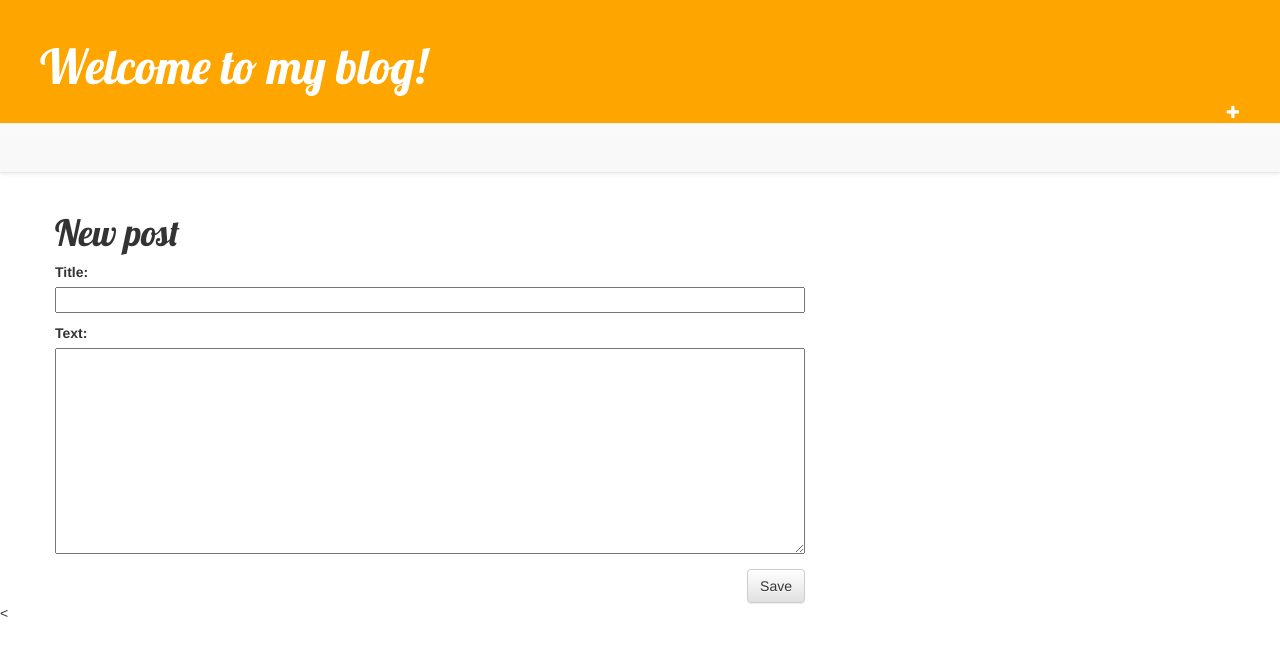
After one commit to asappa/my-blog, a Django app: page /post_new in a window 1280 px wide. The commit adds this page. Shown: the top 656 px of the page. Run offline with Django 3.2, Linux system fonts and the light colour scheme; some libraries are stand-ins or nearby versions.

Commit message:
Modified post edit and post new views and templates

```diff
--- /dev/null
+++ b/blog_app/forms.py
@@ -0,0 +1,8 @@
+from django import forms
+from .models import Post
+
+class PostForm(forms.ModelForm):
+
+    class Meta:
+        model = Post
+        fields=('title','text',)
--- a/blog_app/static/css/blog.css
+++ b/blog_app/static/css/blog.css
@@ -34,8 +34,9 @@
 .top-menu, .top-menu:hover, .top-menu:visited {
     color: #ffffff;
     float: right;
-    font-size: 26pt;
+    font-size: 10pt;
     margin-right: 20px;
+    margin-bottom: 50px;
 }
 
 .post {
--- a/blog_app/templates/blog_app/base.html
+++ b/blog_app/templates/blog_app/base.html
@@ -11,9 +11,16 @@
     <link rel="stylesheet" href="{% static 'css/blog.css' %}">
   </head>
   <body>
-    <div class="page-header">
-      <h1><a href="/"> Welcome to my blog!</a></h1>
-    </div>
+
+    <nav class="navbar navbar-default navbar-static-top">
+
+        <div class="page-header">
+          <h1><a href="/"> Welcome to my blog!</a></h1>
+          <a href="{% url 'post_new' %}" class="top-menu"><span class="glyphicon glyphicon-plus"></span></a>
+      </div>
+
+  </nav>
+
     <div class="content container">
         <div class="row">
             <div class="col-md-8">
--- a/blog_app/templates/blog_app/post_detail.html
+++ b/blog_app/templates/blog_app/post_detail.html
@@ -7,10 +7,9 @@
                 {{ post.published_date }}
             </div>
         {% endif %}
+        <a class="btn btn-default" href="{% url 'post_edit' pk=post.pk %}"><span class="glyphicon glyphicon-pencil"></span></a>
+
         <h1>{{ post.title }}</h1>
         <p>{{ post.text|linebreaksbr }}</p>
     </div>
 {% endblock %}
-</div>
-
-(% endblock %)
--- /dev/null
+++ b/blog_app/templates/blog_app/post_edit.html
@@ -0,0 +1,9 @@
+{% extends 'blog_app/base.html' %}
+
+{% block content %}
+    <h1>New post</h1>
+    <form method="POST" class="post-form">{% csrf_token %}
+        {{ form.as_p }}
+        <button type="submit" class="save btn btn-default">Save</button>
+    </form>
+{% endblock %}
--- a/blog_app/urls.py
+++ b/blog_app/urls.py
@@ -4,4 +4,7 @@
 urlpatterns = [
     url(r'^$', views.post_list, name ='post_list' ),
     url(r'^post/(?P<pk>\d+)/$', views.post_detail, name='post_detail'),
+    url(r'^post_new',views.post_new, name = 'post_new'),
+    url(r'^post/(?P<pk>\d+)/edit/$', views.post_edit, name='post_edit'),
+
 ]
--- a/blog_app/views.py
+++ b/blog_app/views.py
@@ -1,6 +1,7 @@
-from django.shortcuts import render, get_object_or_404
+from django.shortcuts import render, get_object_or_404,redirect
 from .models import Post
 from django.utils import timezone
+from .forms import PostForm
 # Create your views here.
 def post_list(request):
     posts = Post.objects.filter(published_date__lte = timezone.now()).order_by('published_date')
@@ -9,3 +10,30 @@
 def post_detail(request, pk):
     post = get_object_or_404(Post, pk=pk)
     return render(request, 'blog_app/post_detail.html', {'post': post})
+
+def post_new(request):
+    if request.method == 'POST':
+        form = PostForm(request.POST)
+        if form.is_valid():
+            post = form.save(commit=False)
+            post.author = request.user
+            post.published_date = timezone.now()
+            post.save()
+            return redirect('post_detail', pk=post.pk)
+    else:
+        form = PostForm()
+    return render(request, 'blog_app/post_edit.html' ,{'form':form})
+
+def post_edit(request, pk):
+    post = get_object_or_404(Post, pk=pk)
+    if request.method == "POST":
+        form = PostForm(request.POST, instance=post)
+        if form.is_valid():
+            post = form.save(commit=False)
+            post.author = request.user
+            post.published_date = timezone.now()
+            post.save()
+            return redirect('post_detail', pk=post.pk)
+    else:
+        form = PostForm(instance=post)
+    return render(request, 'blog_app/post_edit.html', {'form': form})
```
Also changed, not shown: blog_app/templates/blog_app/post_new.html (added, +8 -0 lines).
